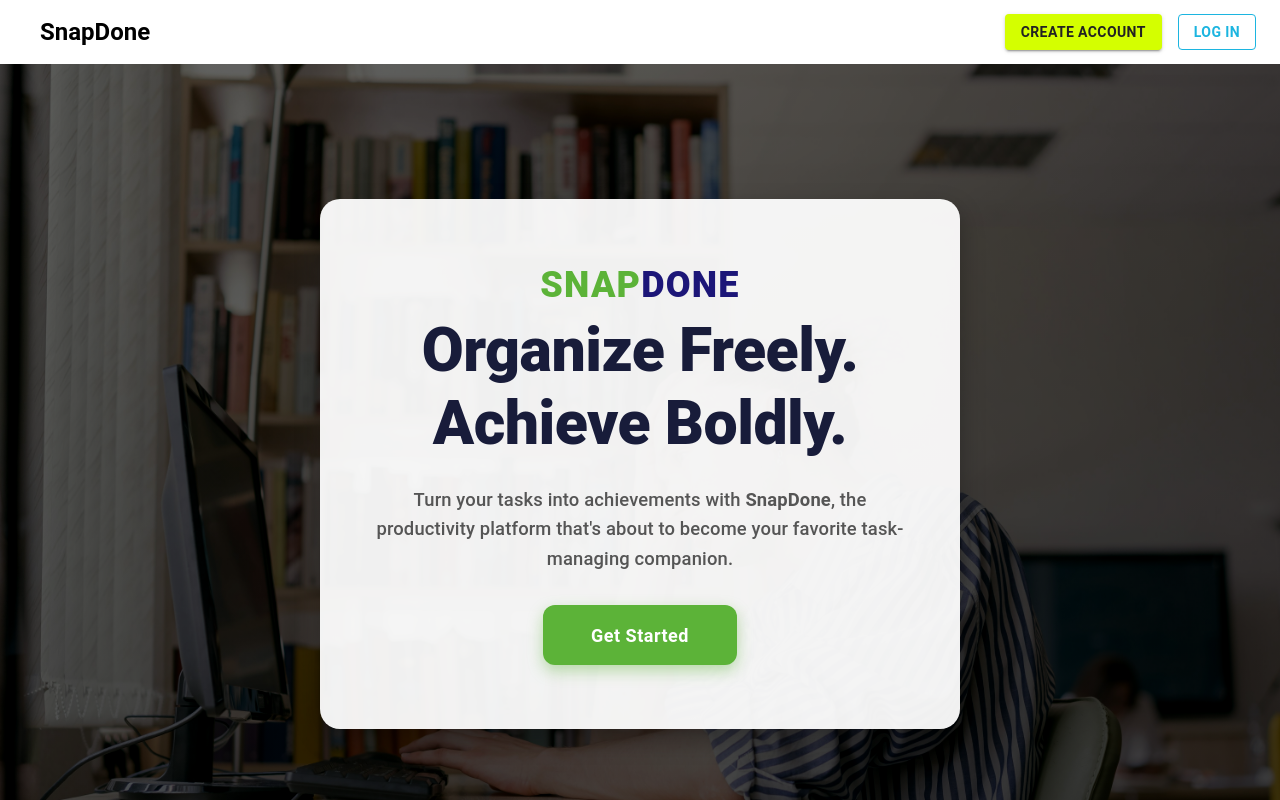
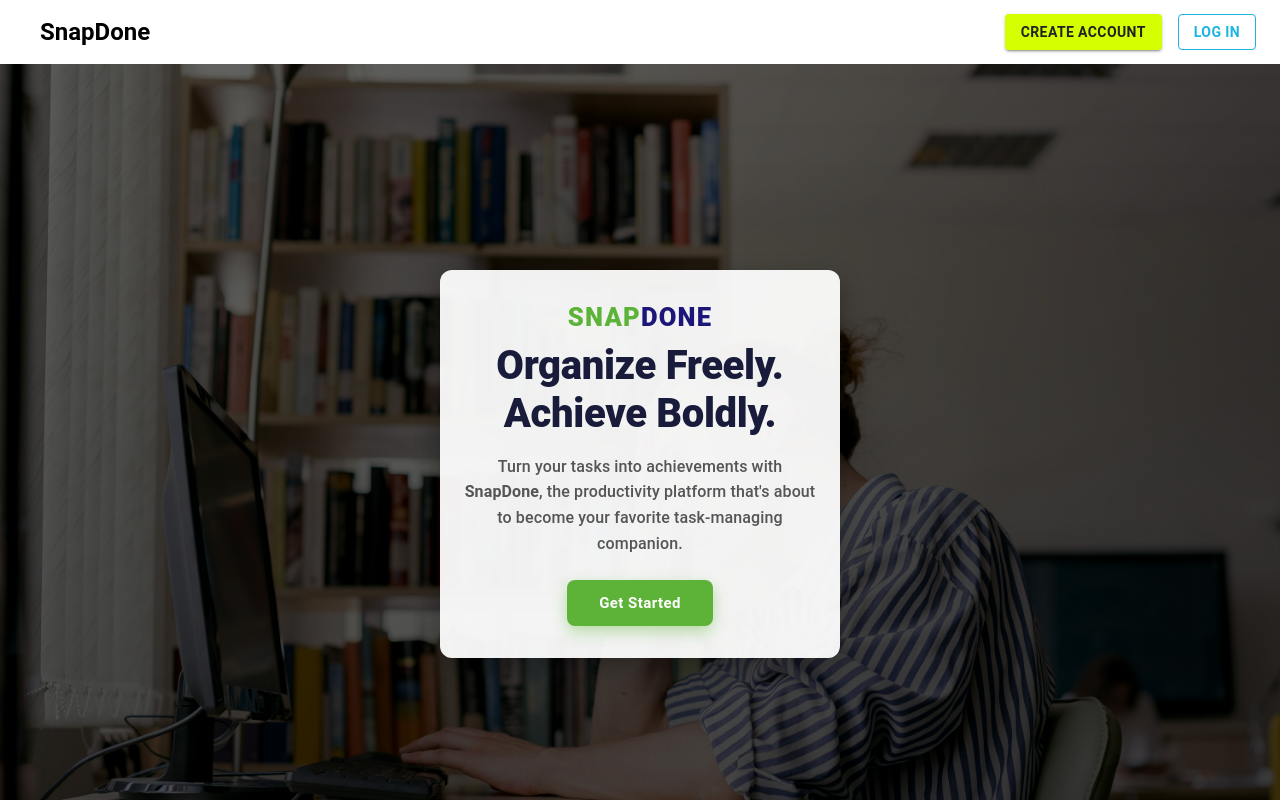
Before and after one commit to jonny3937/SnapDone-Tasky1, a React (Vite) app in the folder client/: page / in a window 1280 px wide. Built offline with nearby package versions, Linux system fonts and the light colour scheme; some icons are missing.

Commit message:
modified size of my fields

```diff
--- a/client/src/App.css
+++ b/client/src/App.css
@@ -1,4 +1,4 @@
-/* global.css */
+
 * {
   box-sizing: border-box;
   margin: 0;
@@ -18,6 +18,15 @@ body {
   flex-direction: column;
 }
 
+.zoom-wrapper {
+  transform: scale(0.67);
+  transform-origin: top left;
+
+
+  width: calc(100% / 0.67);
+  height: calc(100% / 0.67);
+}
+
 main {
   flex: 1;
   display: flex;
--- a/client/src/pages/Landing.tsx
+++ b/client/src/pages/Landing.tsx
@@ -59,11 +59,11 @@ const Landing: React.FC = () => {
         sx={{
           position: "relative",
           zIndex: 2,
-          maxWidth: { xs: 340, sm: 420, md: 640 },
-          px: { xs: 1.5, sm: 3, md: 6 },
-          py: { xs: 3, sm: 5, md: 8 },
+          maxWidth: { xs: 260, sm: 320, md: 400 },
+          px: { xs: 1, sm: 2, md: 3 },
+          py: { xs: 2, sm: 3, md: 4 },
           bgcolor: "rgba(255, 255, 255, 0.94)",
-          borderRadius: { xs: 2, sm: 3, md: 5 },
+          borderRadius: { xs: 1.5, sm: 2, md: 3 },
           boxShadow: {
             xs: "0 4px 12px rgba(0, 0, 0, 0.18)",
             sm: "0 8px 18px rgba(0, 0, 0, 0.22)",
@@ -74,7 +74,7 @@ const Landing: React.FC = () => {
       >
         <Typography
           variant="h4"
-          sx={{ fontWeight: 800, color: "#1C1678", mb: 1, letterSpacing: 1.2, fontSize: { xs: "1.4rem", sm: "2rem", md: "2.25rem" } }}
+          sx={{ fontWeight: 800, color: "#1C1678", mb: 1, letterSpacing: 1.2, fontSize: { xs: "1.1rem", sm: "1.4rem", md: "1.6rem" } }}
         >
           <span style={{ color: "#5CB338" }}>SNAP</span>
           <span style={{ color: "#1C1678" }}>DONE</span>
@@ -83,9 +83,9 @@ const Landing: React.FC = () => {
           variant="h2"
           sx={{
             fontWeight: 900,
-            mb: 3,
+            mb: 2,
             color: "#181c3a",
-            fontSize: { xs: "1.5rem", sm: "2.2rem", md: "3.2rem", lg: "3.8rem" },
+            fontSize: { xs: "1.1rem", sm: "1.5rem", md: "2.1rem", lg: "2.5rem" },
             lineHeight: 1.2,
           }}
         >
@@ -96,9 +96,9 @@ const Landing: React.FC = () => {
         <Typography
           variant="h6"
           sx={{
-            mb: 4,
+            mb: 3,
             color: "#555",
-            fontSize: { xs: "0.95rem", sm: "1.05rem", md: "1.15rem" },
+            fontSize: { xs: "0.8rem", sm: "0.9rem", md: "1rem" },
             lineHeight: 1.6,
           }}
         >
@@ -110,10 +110,10 @@ const Landing: React.FC = () => {
             background: "#5CB338",
             color: "#fff",
             fontWeight: 700,
-            borderRadius: 3,
-            px: 6,
-            py: 1.8,
-            fontSize: 18,
+            borderRadius: 2,
+            px: 4,
+            py: 1.2,
+            fontSize: 15,
             textTransform: "none",
             boxShadow: "0 6px 15px rgba(92,179,56,0.4)",
             transition: "0.3s ease-in-out",
--- a/client/src/pages/Login.tsx
+++ b/client/src/pages/Login.tsx
@@ -111,12 +111,16 @@ const Login: React.FC = () => {
         sx={{
           background:
             "linear-gradient(135deg,rgb(31, 13, 99) 0%,rgb(37, 43, 53) 100%)",
-          borderRadius: 5,
-          boxShadow: 6,
-          minWidth: 340,
-          maxWidth: 400,
+          borderRadius: { xs: 1.5, sm: 2, md: 3 },
+          boxShadow: {
+            xs: 2,
+            sm: 4,
+            md: 6
+          },
+          minWidth: { xs: 180, sm: 220, md: 260 },
+          maxWidth: { xs: 260, sm: 320, md: 400 },
           width: "100%",
-          p: { xs: 3, md: 5 },
+          p: { xs: 1, sm: 2, md: 2.5 },
         }}
       >
         <Typography
--- a/client/src/pages/SignUp.tsx
+++ b/client/src/pages/SignUp.tsx
@@ -112,40 +112,37 @@ const SignUp: React.FC = () => {
         sx={{
           display: "flex",
           flexDirection: { xs: "column", md: "row" },
-          borderRadius: { xs: 2, sm: 3, md: 5 },
-          boxShadow: {
-            xs: 2,
-            sm: 4,
-            md: 6
-          },
-          minWidth: { xs: 240, sm: 300, md: 340 },
-          maxWidth: { xs: 340, sm: 480, md: 800 },
+          borderRadius: { xs: 1.5, sm: 2, md: 3.5 },
+          boxShadow: "none",
+          minWidth: { xs: 180, sm: 225, md: 255 },
+          maxWidth: { xs: 255, sm: 360, md: 600 },
           width: "100%",
+          p: { xs: 0.5, sm: 1, md: 1.5 },
         }}
       >
         <Box
           sx={{
             flex: 1,
-            minWidth: { xs: 120, sm: 180, md: 260 },
+            minWidth: { xs: 90, sm: 135, md: 195 },
             background:
               "linear-gradient(135deg,rgb(31, 13, 99) 0%,rgb(37, 43, 53) 100%)",
             color: "#fff",
-            borderTopLeftRadius: { xs: 8, sm: 12, md: 20 },
-            borderBottomLeftRadius: { xs: 8, sm: 12, md: 20 },
-            borderTopRightRadius: { xs: 8, sm: 0, md: 0 },
-            borderBottomRightRadius: { xs: 8, sm: 0, md: 0 },
+            borderTopLeftRadius: { xs: 6, sm: 9, md: 15 },
+            borderBottomLeftRadius: { xs: 6, sm: 9, md: 15 },
+            borderTopRightRadius: { xs: 6, sm: 0, md: 0 },
+            borderBottomRightRadius: { xs: 6, sm: 0, md: 0 },
             display: "flex",
             flexDirection: "column",
             alignItems: "center",
             justifyContent: "center",
-            p: { xs: 2, sm: 3, md: 4 },
+            p: { xs: 0.5, sm: 1, md: 1.5 },
             textAlign: "center",
           }}
         >
-          <Typography variant="h5" sx={{ fontWeight: 700, mb: 2, fontSize: { xs: "1.1rem", sm: "1.3rem", md: "1.5rem" } }}>
+          <Typography variant="h5" sx={{ fontWeight: 700, mb: 0.5, fontSize: { xs: "0.85rem", sm: "1rem", md: "1.1rem" } }}>
             Welcome to SnapDone!
           </Typography>
-          <Typography sx={{ mb: 4, color: "rgba(255,255,255,0.85)", fontSize: { xs: "0.95rem", sm: "1.05rem", md: "1.1rem" } }}>
+          <Typography sx={{ mb: 1, color: "rgba(255,255,255,0.85)", fontSize: { xs: "0.7rem", sm: "0.8rem", md: "0.85rem" } }}>
             Enter your personal details to use all of site features
           </Typography>
           <Button
@@ -154,11 +151,11 @@ const SignUp: React.FC = () => {
               bgcolor: "#5CB338",
               color: "#fff",
               borderColor: "#fff",
-              borderRadius: 2,
-              px: { xs: 3, sm: 5 },
+              borderRadius: 1.5,
+              px: { xs: 2, sm: 3.5 },
               fontWeight: 700,
-              fontSize: { xs: 14, sm: 16 },
-              minWidth: { xs: 100, sm: 120 },
+              fontSize: { xs: 10, sm: 12 },
+              minWidth: { xs: 75, sm: 90 },
               "&:hover": { bgcolor: "#5CB338" },
             }}
             onClick={() => navigate("/login")}
@@ -169,27 +166,27 @@ const SignUp: React.FC = () => {
         <Box
           sx={{
             flex: 1.2,
-            minWidth: { xs: 160, sm: 220, md: 300 },
+            minWidth: { xs: 120, sm: 165, md: 225 },
             background:
               "linear-gradient(135deg,rgb(37, 43, 53) 0%,rgb(31, 13, 99) 100%)",
-            borderTopRightRadius: { xs: 8, sm: 12, md: 20 },
-            borderBottomRightRadius: { xs: 8, sm: 12, md: 20 },
-            borderTopLeftRadius: { xs: 8, sm: 0, md: 0 },
-            borderBottomLeftRadius: { xs: 8, sm: 0, md: 0 },
+            borderTopRightRadius: { xs: 6, sm: 9, md: 15 },
+            borderBottomRightRadius: { xs: 6, sm: 9, md: 15 },
+            borderTopLeftRadius: { xs: 6, sm: 0, md: 0 },
+            borderBottomLeftRadius: { xs: 6, sm: 0, md: 0 },
             display: "flex",
             flexDirection: "column",
             alignItems: "center",
             justifyContent: "center",
-            p: { xs: 2, sm: 3, md: 5 },
+            p: { xs: 0.5, sm: 1, md: 1.5 },
           }}
         >
           <Typography
             variant="h5"
-            sx={{ fontWeight: 700, mb: 2, color: "#eee", fontSize: { xs: "1.1rem", sm: "1.3rem", md: "1.5rem" } }}
+            sx={{ fontWeight: 700, mb: 0.5, color: "#eee", fontSize: { xs: "0.85rem", sm: "1rem", md: "1.1rem" } }}
           >
             Create Account
           </Typography>
-          <Stack direction="row" spacing={2} mb={2}>
+          <Stack direction="row" spacing={1.5} mb={0.5}>
             <IconButton sx={{ border: "1px solid #eee", color: "#fff" }}>
               <GoogleIcon />
             </IconButton>
@@ -200,7 +197,7 @@ const SignUp: React.FC = () => {
               <LinkedInIcon />
             </IconButton>
           </Stack>
-          <Typography sx={{ color: "#eee", fontSize: { xs: 12, sm: 14 }, mb: 2 }}>
+          <Typography sx={{ color: "#eee", fontSize: { xs: 9, sm: 10 }, mb: 0.5 }}>
             Use your email or Username for registration
           </Typography>
           <Box
```
